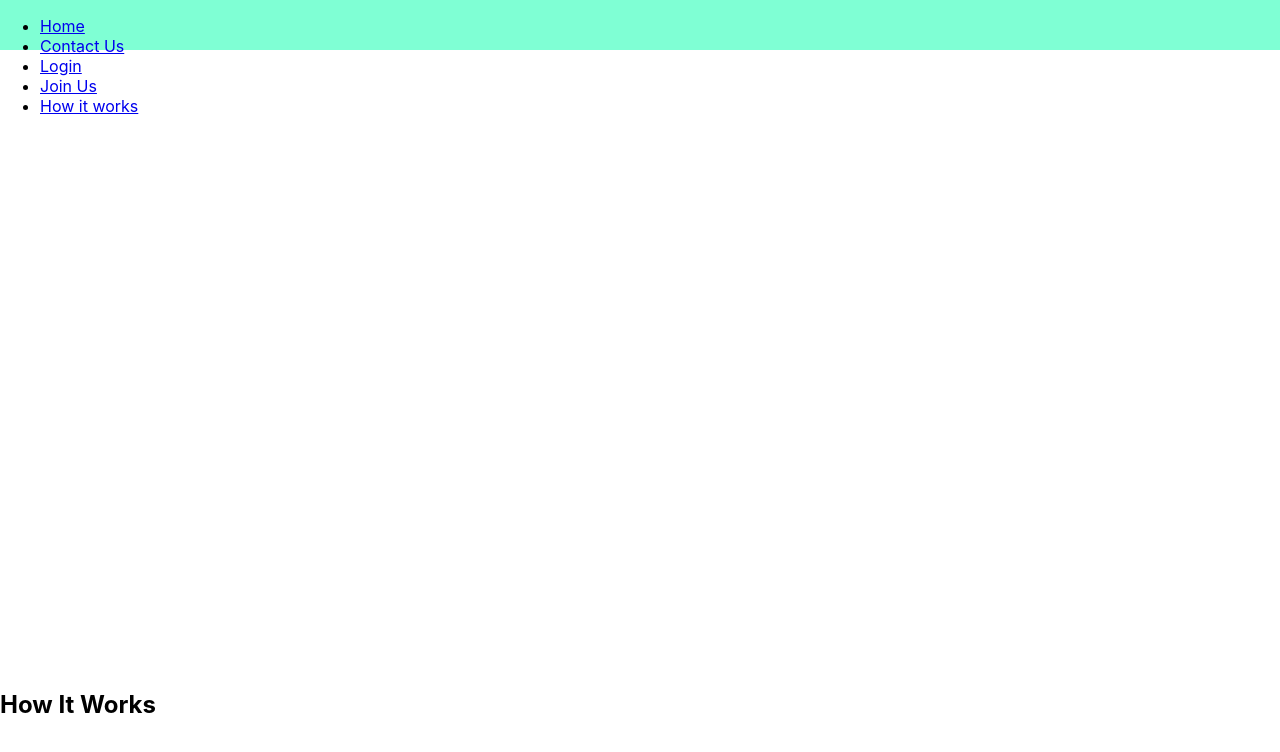
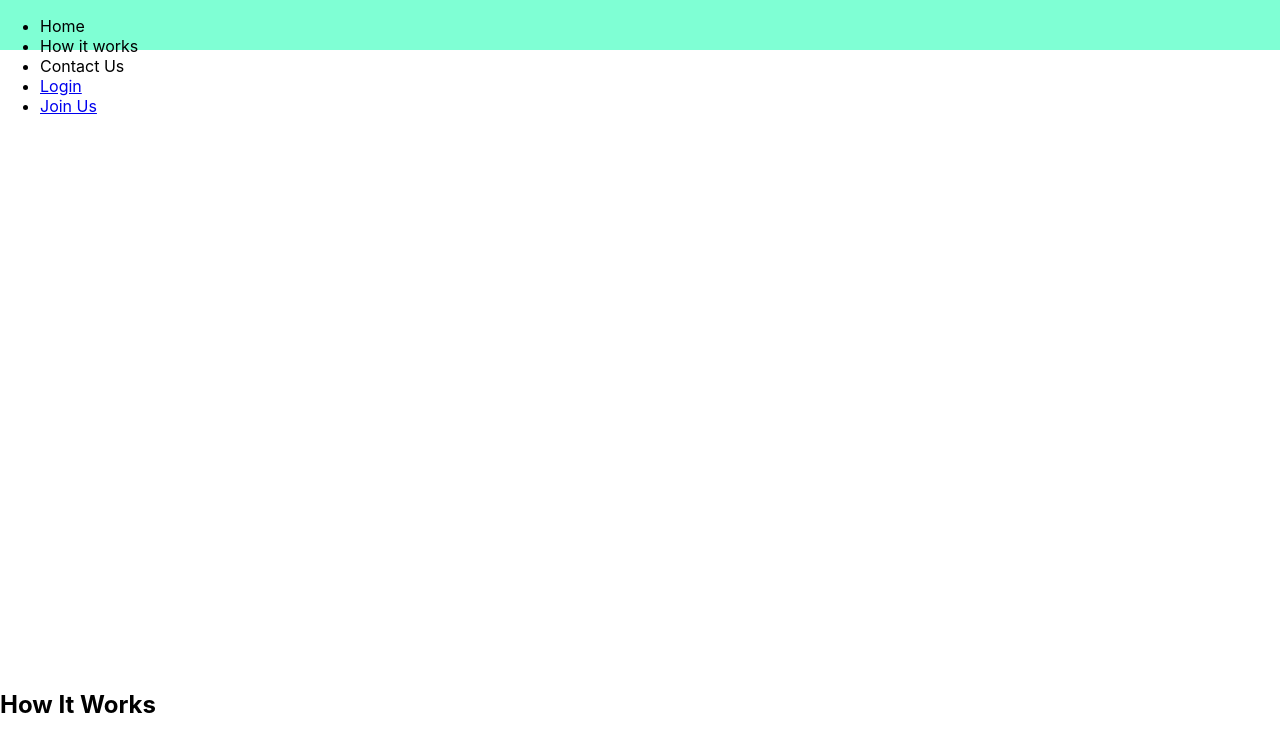
Before and after one commit to Mre-Dennis-Kinuthia/pesa_popote_v2, a React (Create React App) app: page /contact in a window 1280 px wide. Shown: the top 752 px of the page. Built offline with nearby package versions, Linux system fonts and the light colour scheme.

Commit message:
Solve nav routing issue

```diff
--- a/src/App.js
+++ b/src/App.js
@@ -16,9 +16,9 @@ function App() {
         <NavigationBar />
         <MainPage />
         <Routes>
-          <Route path="/contact" element={<ContactUsPage />} />
           <Route path="/home" element={<HomePage />} />
           <Route path="/howitworks" elemet={<HowItWorksPage />} />
+          <Route path="/contact" element={<ContactUsPage />} />
           <Route path="/login" element={<LoginPage />} />
           <Route path="/register" element={<RegisterPage />} />
         </Routes>
--- a/src/components/NavigationBar.js
+++ b/src/components/NavigationBar.js
@@ -1,24 +1,25 @@
 import React from 'react';
-import { NavLink } from 'react-router-dom';
+import { Link } from 'react-router-dom';
+import { Link as ScrollLink, animateScroll as scroll } from 'react-scroll';
 
 const NavigationBar = () => {
   return (
     <nav>
       <ul>
         <li>
-          <NavLink to="/">Home</NavLink>
+          <ScrollLink to="home" smooth={true} duration={500}>Home</ScrollLink>
         </li>
         <li>
-          <NavLink to="/contact">Contact Us</NavLink>
+          <ScrollLink to="howitworks" smooth={true} duration={500}>How it works</ScrollLink>
         </li>
         <li>
-          <NavLink to="/login">Login</NavLink>
+          <ScrollLink to="contact" smooth={true} duration={500}>Contact Us</ScrollLink>
         </li>
         <li>
-          <NavLink to="/register">Join Us</NavLink>
+          <Link to="login" smooth={true} duration={500}>Login</Link>
         </li>
         <li>
-          <NavLink to="/howitworks">How it works</NavLink>
+          <Link to="register" smooth={true} duration={500}>Join Us</Link>
         </li>
       </ul>
     </nav>
--- a/src/pages/ContactUsPage.js
+++ b/src/pages/ContactUsPage.js
@@ -2,7 +2,7 @@ import React from 'react';
 
 const ContactUsPage = () => {
     return (
-        <main>
+        <main id="contact">
             <h2>Contact Us</h2>
             {/* Add your contact us page content here */}
             <p>
--- a/src/pages/HomePage.js
+++ b/src/pages/HomePage.js
@@ -2,7 +2,7 @@ import React from 'react';
 
 const HomePage = () => {
     return (
-        <main>
+        <main id="/">
             <h2>Home</h2>
             {/* Add your home page content here */}
         </main>
--- a/src/pages/HowItWorksPage.js
+++ b/src/pages/HowItWorksPage.js
@@ -2,7 +2,7 @@ import React from 'react';
 
 const HowItWorksPage = () => {
   return (
-    <main>
+    <main id="howitworks">
       <h2>How It Works</h2>
       {/* Add your how it works page content here */}
     </main>
```
